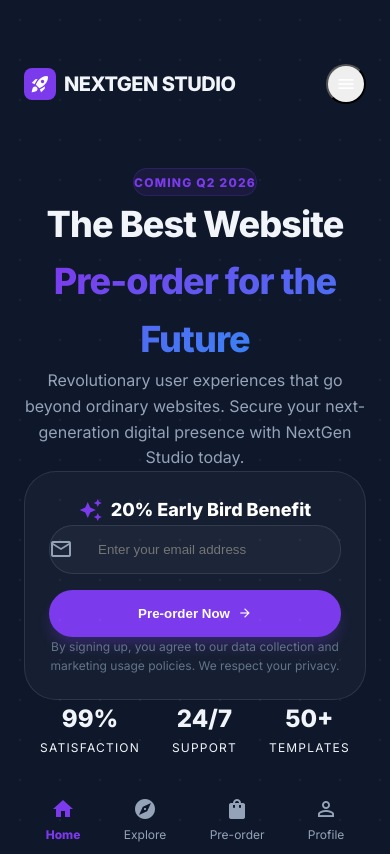
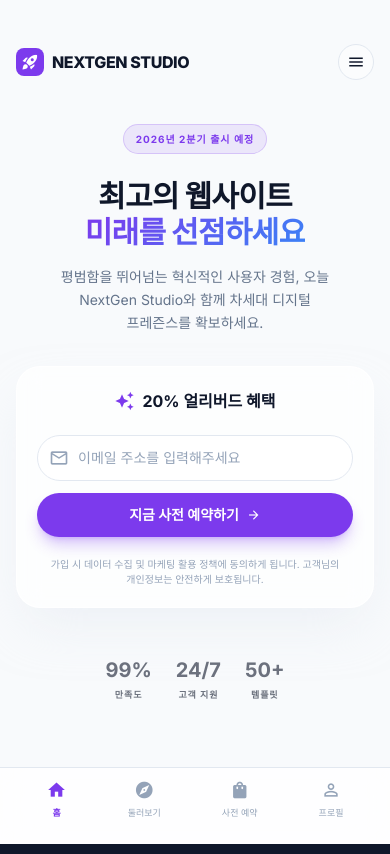
Before and after one commit to zmetron2/my-projuect, a SvelteKit app: page / in a window 390 px wide. Built offline with nearby package versions, Linux system fonts and the light colour scheme.

Commit message:
Update main page: Responsive design, Korean translation, and Noto Sans KR font

```diff
--- a/src/app.html
+++ b/src/app.html
@@ -9,8 +9,42 @@
   <meta name="description" content="미래의 디지털 경험을 지금 선점하세요. 혁신적인 웹사이트 예약 주문 시스템." />
   <link rel="preconnect" href="https://fonts.googleapis.com">
   <link rel="preconnect" href="https://fonts.gstatic.com" crossorigin>
-  <link href="https://fonts.googleapis.com/css2?family=Inter:wght@400;600;800&display=swap" rel="stylesheet">
+  <link
+    href="https://fonts.googleapis.com/css2?family=Inter:wght@300;400;600;700;800&family=Noto+Sans+KR:wght@300;400;500;700;900&display=swap"
+    rel="stylesheet">
   <link href="https://fonts.googleapis.com/icon?family=Material+Icons" rel="stylesheet">
+  <script src="https://cdn.tailwindcss.com?plugins=forms,typography"></script>
+  <script>
+    tailwind.config = {
+      darkMode: "class",
+      theme: {
+        extend: {
+          colors: {
+            primary: "#7C3AED",
+            "background-light": "#F8FAFC",
+            "background-dark": "#0F172A",
+            accent: {
+              blue: "#3B82F6",
+              purple: "#A78BFA"
+            }
+          },
+          fontFamily: {
+            display: ["Inter", "Noto Sans KR", "sans-serif"],
+            sans: ["Inter", "Noto Sans KR", "sans-serif"],
+          },
+          borderRadius: {
+            DEFAULT: "1rem",
+            'xl': '1.5rem',
+            '2xl': '2rem',
+          },
+          screens: {
+            'xs': '475px',
+            '3xl': '1920px',
+          }
+        },
+      },
+    };
+  </script>
   %sveltekit.head%
 </head>
 
--- a/src/routes/+page.svelte
+++ b/src/routes/+page.svelte
@@ -9,121 +9,180 @@
   }
 </script>
 
-<div class="h-12 w-full"></div>
+<style>
+    :global(body) {
+        font-family: 'Inter', 'Noto Sans KR', sans-serif;
+        -webkit-font-smoothing: antialiased;
+        word-break: keep-all;
+    }
+    .glass-card {
+        background: rgba(255, 255, 255, 0.7);
+        backdrop-filter: blur(12px);
+        border: 1px solid rgba(255, 255, 255, 0.8);
+    }
+    .hero-gradient {
+        background: radial-gradient(circle at 50% 50%, rgba(124, 58, 237, 0.08) 0%, transparent 70%);
+    }
+    .text-gradient {
+        background: linear-gradient(135deg, #7C3AED 0%, #3B82F6 100%);
+        -webkit-background-clip: text;
+        -webkit-text-fill-color: transparent;
+        background-clip: text;
+    }
+    @media (min-width: 1024px) {
+        .bottom-nav-hide {
+            display: none;
+        }
+    }
+</style>
 
-<nav class="px-6 py-4 flex justify-between items-center relative z-10">
-  <div class="flex items-center gap-2">
-    <div class="w-8 h-8 bg-primary rounded-lg flex items-center justify-center">
-      <span class="material-icons text-white text-xl">rocket_launch</span>
+<div class="bg-background-light dark:bg-background-dark text-slate-900 dark:text-slate-100 min-h-screen overflow-x-hidden">
+
+    <!-- Spacer for navigation -->
+    <div class="h-8 w-full lg:h-12"></div>
+
+    <!-- Navigation -->
+    <nav class="px-4 sm:px-6 lg:px-8 xl:px-12 py-3 lg:py-5 relative z-10">
+        <div class="max-w-7xl mx-auto flex justify-between items-center">
+            <div class="flex items-center gap-2 lg:gap-3">
+                <div class="w-7 h-7 sm:w-8 sm:h-8 lg:w-10 lg:h-10 bg-primary rounded-lg flex items-center justify-center">
+                    <span class="material-icons text-white text-lg sm:text-xl lg:text-2xl">rocket_launch</span>
                 </div>
-    <span class="font-extrabold text-xl tracking-tight">NEXTGEN STUDIO</span>
+                <span class="font-extrabold text-base sm:text-xl lg:text-2xl tracking-tight text-slate-900 dark:text-white">NEXTGEN STUDIO</span>
             </div>
-  <button class="w-10 h-10 rounded-full flex items-center justify-center bg-white/10 border border-white/10">
-    <span class="material-icons text-xl text-white">menu</span>
+
+            <!-- Desktop Navigation Menu -->
+            <div class="hidden lg:flex items-center gap-8">
+                <a href="#" class="text-sm font-semibold text-slate-700 dark:text-slate-300 hover:text-primary transition">홈</a>
+                <a href="#" class="text-sm font-semibold text-slate-700 dark:text-slate-300 hover:text-primary transition">둘러보기</a>
+                <a href="#" class="text-sm font-semibold text-slate-700 dark:text-slate-300 hover:text-primary transition">사전 예약</a>
+                <a href="#" class="text-sm font-semibold text-slate-700 dark:text-slate-300 hover:text-primary transition">프로필</a>
+            </div>
+
+            <!-- Mobile menu button -->
+            <button class="lg:hidden w-9 h-9 sm:w-10 sm:h-10 rounded-full flex items-center justify-center bg-white/50 dark:bg-white/10 border border-slate-200 dark:border-slate-700 hover:bg-white/70 dark:hover:bg-white/20 transition">
+                <span class="material-icons text-lg sm:text-xl">menu</span>
             </button>
+        </div>
     </nav>
 
-<main class="px-6 pt-12 pb-24 relative">
-  <!-- Hero Gradients -->
-  <div class="absolute top-20 left-1/2 -translate-x-1/2 w-full h-[500px] hero-gradient pointer-events-none -z-10" style="transform: translateX(-50%);"></div>
+    <!-- Main Content -->
+    <main class="px-4 sm:px-6 lg:px-8 xl:px-12 pt-8 sm:pt-12 lg:pt-16 xl:pt-20 pb-24 lg:pb-32 relative">
+        <!-- Background Gradients -->
+        <div class="absolute top-10 sm:top-20 left-1/2 -translate-x-1/2 w-[140%] lg:w-[100%] h-[500px] lg:h-[700px] hero-gradient pointer-events-none -z-10"></div>
+        <div class="absolute -top-10 -right-20 lg:-right-32 w-48 h-48 sm:w-64 sm:h-64 lg:w-96 lg:h-96 bg-accent-purple/10 rounded-full blur-3xl pointer-events-none -z-10"></div>
+        <div class="absolute top-40 -left-20 lg:-left-32 w-48 h-48 sm:w-64 sm:h-64 lg:w-96 lg:h-96 bg-accent-blue/10 rounded-full blur-3xl pointer-events-none -z-10"></div>
 
+        <!-- Content Container -->
+        <div class="max-w-7xl mx-auto">
             <div class="flex flex-col items-center text-center">
-    <!-- Coming Soon Badge -->
-    <div class="inline-flex items-center px-4 py-1.5 rounded-full bg-primary/10 border border-primary/20 mb-8" style="background: rgba(124, 58, 237, 0.1); border: 1px solid rgba(124, 58, 237, 0.2);">
-      <span class="text-xs font-bold tracking-widest text-primary uppercase">COMING Q2 2026</span>
+                <!-- Badge -->
+                <div class="inline-flex items-center px-3 sm:px-4 py-1.5 rounded-full bg-primary/10 border border-primary/20 mb-6 sm:mb-8">
+                    <span class="text-[10px] sm:text-xs font-bold tracking-widest text-primary uppercase">2026년 2분기 출시 예정</span>
                 </div>
 
-    <!-- Title -->
-    <h1 class="text-4xl md:text-5xl font-extrabold mb-6 tracking-tight leading-tight">
-      The Best Website <br/>
-      <span class="text-gradient">Pre-order for the Future</span>
+                <!-- Heading -->
+                <h1 class="text-3xl xs:text-4xl sm:text-5xl lg:text-6xl xl:text-7xl font-extrabold leading-[1.2] mb-4 sm:mb-6 tracking-tight max-w-5xl">
+                    최고의 웹사이트 <br class="sm:hidden"/>
+                    <span class="text-gradient">미래를 선점하세요</span>
                 </h1>
 
                 <!-- Description -->
-    <p class="text-slate-400 text-base leading-relaxed max-w-2xl mb-12 mx-auto">
-      Revolutionary user experiences that go beyond ordinary websites. Secure your next-generation digital presence with NextGen Studio today.
+                <p class="text-slate-500 dark:text-slate-400 text-sm sm:text-base lg:text-lg leading-relaxed max-w-xs sm:max-w-md lg:max-w-2xl mb-8 sm:mb-12 lg:mb-16 px-4">
+                    평범함을 뛰어넘는 혁신적인 사용자 경험, 오늘 NextGen Studio와 함께 차세대 디지털 프레즌스를 확보하세요.
                 </p>
 
-    <!-- Glass Card -->
-    <div class="w-full glass-card p-6 md:p-8 max-w-xl mx-auto">
+                <!-- Form Card -->
+                <div class="w-full max-w-md lg:max-w-lg xl:max-w-xl glass-card p-5 sm:p-6 lg:p-8 xl:p-10 rounded-2xl sm:rounded-3xl shadow-2xl shadow-slate-200/50 dark:shadow-none border border-white/40 dark:border-white/5">
+
                     {#if !submitted}
-        <div class="flex items-center justify-center gap-2 mb-6 text-primary">
-          <span class="material-icons">auto_awesome</span>
-          <h2 class="text-lg font-bold text-white">20% Early Bird Benefit</h2>
+                        <div class="flex items-center justify-center gap-2 mb-5 sm:mb-6">
+                            <span class="material-icons text-primary text-xl sm:text-2xl">auto_awesome</span>
+                            <h2 class="text-base sm:text-lg lg:text-xl font-bold">20% 얼리버드 혜택</h2>
                         </div>
 
-        <form on:submit|preventDefault={handleSubmit} class="flex flex-col gap-4">
+                        <form on:submit|preventDefault={handleSubmit} class="space-y-3 sm:space-y-4">
                             <div class="relative">
-            <span class="material-icons absolute left-4 text-slate-400" style="top: 50%; transform: translateY(-50%);">mail_outline</span>
+                                <span class="material-icons absolute left-3 sm:left-4 top-1/2 -translate-y-1/2 text-slate-400 text-xl">mail_outline</span>
                                 <input
-              class="input-field"
-              placeholder="Enter your email address"
+                                    class="w-full pl-10 sm:pl-12 pr-3 sm:pr-4 py-3 sm:py-4 text-sm sm:text-base bg-white/80 dark:bg-slate-800/80 border border-slate-200 dark:border-slate-700 rounded-xl sm:rounded-2xl focus:ring-2 focus:ring-primary focus:border-transparent transition-all outline-none text-slate-900 dark:text-white placeholder:text-slate-400"
+                                    placeholder="이메일 주소를 입력해주세요"
                                     type="email"
                                     bind:value={email}
                                     required
                                 />
                             </div>
-          <button class="btn-submit flex items-center justify-center gap-2">
-            Pre-order Now
-            <span class="material-icons text-sm">arrow_forward</span>
+
+                            <button class="w-full bg-primary hover:bg-primary/90 text-white font-bold py-3 sm:py-4 text-sm sm:text-base rounded-xl sm:rounded-2xl shadow-lg shadow-primary/30 transition-all active:scale-[0.98] flex items-center justify-center gap-2">
+                                지금 사전 예약하기
+                                <span class="material-icons text-sm sm:text-base">arrow_forward</span>
                             </button>
                         </form>
 
-        <p class="mt-6 text-xs text-slate-500 leading-normal">
-          By signing up, you agree to our data collection and marketing usage policies. We respect your privacy.
+                        <p class="mt-5 sm:mt-6 text-[10px] sm:text-[11px] text-slate-400 dark:text-slate-500 leading-normal">
+                            가입 시 데이터 수집 및 마케팅 활용 정책에 동의하게 됩니다. 고객님의 개인정보는 안전하게 보호됩니다.
                         </p>
                     {:else}
-        <div class="py-8">
-          <div class="w-16 h-16 bg-emerald-500/20 rounded-full flex items-center justify-center mx-auto mb-4" style="background: rgba(16, 185, 129, 0.2);">
+                        <div class="py-8 text-center">
+                            <div class="w-16 h-16 bg-emerald-500/20 rounded-full flex items-center justify-center mx-auto mb-4">
                                 <span class="material-icons text-emerald-500 text-3xl">check</span>
                             </div>
-          <h3 class="text-xl font-bold text-white mb-2">Pre-order Complete!</h3>
-          <p class="text-slate-400">We'll notify <strong>{email}</strong> when we launch.</p>
+                            <h3 class="text-xl font-bold text-slate-900 dark:text-white mb-2">예약이 완료되었습니다!</h3>
+                            <p class="text-slate-500">서비스 출시 시 <strong>{email}</strong>(으)로 알려드리겠습니다.</p>
                         </div>
                     {/if}
+
                 </div>
 
                 <!-- Stats -->
-    <div class="mt-16 flex flex-wrap justify-center gap-8 opacity-60">
+                <div class="mt-12 sm:mt-16 lg:mt-20 flex flex-wrap justify-center gap-6 sm:gap-8 lg:gap-12 opacity-60">
                     <div class="flex flex-col items-center">
-        <span class="text-2xl font-bold">99%</span>
-        <span class="text-xs uppercase tracking-widest font-semibold p-2">Satisfaction</span>
+                        <span class="text-xl sm:text-2xl lg:text-3xl font-bold">99%</span>
+                        <span class="text-[9px] sm:text-[10px] lg:text-xs uppercase tracking-widest font-semibold mt-1">만족도</span>
                     </div>
                     <div class="flex flex-col items-center">
-        <span class="text-2xl font-bold">24/7</span>
-        <span class="text-xs uppercase tracking-widest font-semibold p-2">Support</span>
+                        <span class="text-xl sm:text-2xl lg:text-3xl font-bold">24/7</span>
+                        <span class="text-[9px] sm:text-[10px] lg:text-xs uppercase tracking-widest font-semibold mt-1">고객 지원</span>
                     </div>
                     <div class="flex flex-col items-center">
-        <span class="text-2xl font-bold">50+</span>
-        <span class="text-xs uppercase tracking-widest font-semibold p-2">Templates</span>
+                        <span class="text-xl sm:text-2xl lg:text-3xl font-bold">50+</span>
+                        <span class="text-[9px] sm:text-[10px] lg:text-xs uppercase tracking-widest font-semibold mt-1">템플릿</span>
+                    </div>
                 </div>
             </div>
         </div>
     </main>
 
-<!-- Navigation Bottom -->
-<div class="fixed bottom-0 left-0 right-0 bg-[#0F172A]/80 backdrop-blur-xl border-t border-white/10 px-6 pt-3 pb-8 flex justify-around items-center z-50">
-  <div class="flex flex-col items-center gap-1 text-primary">
-    <span class="material-icons">home</span>
-    <span class="text-xs font-bold">Home</span>
+    <!-- Bottom Navigation - Hidden on Desktop -->
+    <div class="bottom-nav-hide fixed bottom-0 left-0 right-0 bg-white/80 dark:bg-slate-900/80 backdrop-blur-xl border-t border-slate-200 dark:border-slate-800 px-4 sm:px-6 pt-2 sm:pt-3 pb-6 sm:pb-8 flex justify-around items-center z-50">
+        <div class="flex flex-col items-center gap-0.5 sm:gap-1 text-primary">
+            <span class="material-icons text-xl sm:text-2xl">home</span>
+            <span class="text-[9px] sm:text-[10px] font-bold">홈</span>
         </div>
-  <div class="flex flex-col items-center gap-1 text-slate-400">
-    <span class="material-icons">explore</span>
-    <span class="text-xs">Explore</span>
+        <div class="flex flex-col items-center gap-0.5 sm:gap-1 text-slate-400 hover:text-primary transition cursor-pointer">
+            <span class="material-icons text-xl sm:text-2xl">explore</span>
+            <span class="text-[9px] sm:text-[10px] font-medium">둘러보기</span>
         </div>
-  <div class="flex flex-col items-center gap-1 text-slate-400">
-    <span class="material-icons">shopping_bag</span>
-    <span class="text-xs">Pre-order</span>
+        <div class="flex flex-col items-center gap-0.5 sm:gap-1 text-slate-400 hover:text-primary transition cursor-pointer">
+            <span class="material-icons text-xl sm:text-2xl">shopping_bag</span>
+            <span class="text-[9px] sm:text-[10px] font-medium">사전 예약</span>
         </div>
-  <div class="flex flex-col items-center gap-1 text-slate-400">
-    <span class="material-icons">person_outline</span>
-    <span class="text-xs">Profile</span>
+        <div class="flex flex-col items-center gap-0.5 sm:gap-1 text-slate-400 hover:text-primary transition cursor-pointer">
+            <span class="material-icons text-xl sm:text-2xl">person_outline</span>
+            <span class="text-[9px] sm:text-[10px] font-medium">프로필</span>
         </div>
     </div>
 
-<!-- Grid Background Overlay -->
-<div class="fixed inset-0 pointer-events-none -z-20 opacity-10 bg-grid"></div>
+    <!-- Grid Background -->
+    <div class="fixed top-1/2 left-1/2 -translate-x-1/2 -translate-y-1/2 w-full h-full pointer-events-none overflow-hidden -z-20 opacity-30 dark:opacity-10">
+        <svg height="100%" width="100%" xmlns="http://www.w3.org/2000/svg">
+            <defs>
+                <pattern height="40" id="grid" patternUnits="userSpaceOnUse" width="40">
+                    <path d="M 40 0 L 0 0 0 40" fill="none" stroke="currentColor" stroke-width="0.5"></path>
+                </pattern>
+            </defs>
+            <rect fill="url(#grid)" height="100%" width="100%"></rect>
+        </svg>
+    </div>
 
-<style>
-  .mx-auto { margin-left: auto; margin-right: auto; }
-</style>
+</div>
```
Lines whose indentation alone changed are shown as unchanged.
